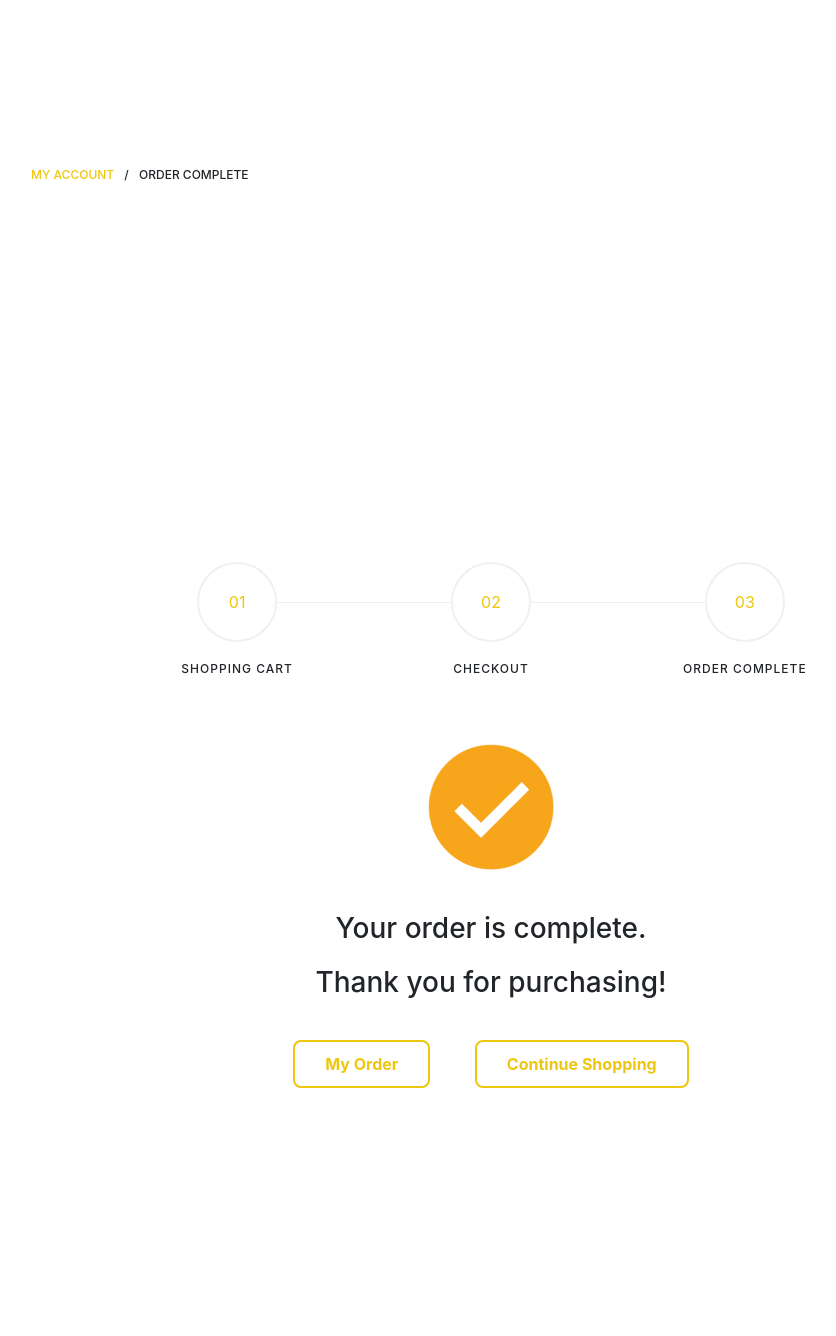
After one commit to stetanjung/ebusiness, a PHP site: page /order-complete.php in a window 1280 px wide. The commit adds this page. Shown: the whole page, without its empty margins (139-975 px from the left). Run offline with PHP 8.4, Linux system fonts and the light colour scheme.

Commit message:
add order-complete.php

```diff
--- /dev/null
+++ b/homehelper/order-complete.php
@@ -0,0 +1,100 @@
+<!DOCTYPE HTML>
+<html>
+	<head>
+	<title>Order Complete | HomeHelper</title>
+   <meta charset="utf-8">
+   <meta name="viewport" content="width=device-width, initial-scale=1, shrink-to-fit=no">
+
+	<!-- Animate.css -->
+	<link rel="stylesheet" href="styles/animate.css">
+	<!-- Bootstrap  -->
+	<link rel="stylesheet" href="styles/bootstrap.min.css">
+
+	<!-- Theme style  -->
+	<link rel="stylesheet" href="styles/styles.css">
+	<link rel="stylesheet" href="styles/account.css">
+	<link rel="stylesheet" href="styles/shoppingCart.css">
+	<style>
+	.btn-big {
+		padding: 20px 30px 20px 30px;
+		font-size: 18px;
+		float:right;
+	}
+	.btn-inverse{
+	margin:20px;
+	padding:10px 30px;
+	}
+	h3{
+	margin-bottom:20px;
+	}
+	</style>
+	</head>
+
+	<body>
+
+	<div class="colorlib-loader"></div>
+
+	<div id="page">
+		<?php
+		require('header.php')
+		?>
+
+		<div class="breadcrumbs">
+			<div class="container">
+				<div class="row">
+					<div class="col">
+						<p class="bread"><span><a href="index.html">My Account</a></span> / <span>Order Complete</span></p>
+					</div>
+				</div>
+			</div>
+		</div>
+
+
+		<div class="colorlib-product">
+			<div class="container">
+				<div class="row row-pb-lg">
+					<div class="col-sm-10 offset-md-1">
+						<div class="process-wrap">
+							<div class="process text-center active">
+								<p><span>01</span></p>
+								<h3>Shopping Cart</h3>
+							</div>
+							<div class="process text-center active">
+								<p><span>02</span></p>
+								<h3>Checkout</h3>
+							</div>
+							<div class="process text-center active">
+								<p><span>03</span></p>
+								<h3>Order Complete</h3>
+							</div>
+						</div>
+					</div>
+				</div>
+				<div class="row">
+					<div class="col-sm-10 offset-sm-1 text-center">
+						<img src="images/complete.png" alt="Order Complete" height="150" width="150" style="margin-top:-40px; margin-bottom:30px;">
+
+						<h3>Your order is complete.</h3>
+						<h3>Thank you for purchasing!</h3>
+
+						<p>
+							<a href="index.php"class="btn-inverse">My Order</a>
+							<a href="shop.html"class="btn-inverse"><i class="icon-shopping-cart"></i> Continue Shopping</a>
+						</p>
+					</div>
+				</div>
+			</div>
+		</div>
+
+		<?php
+		require('footer.php')
+		?>
+	</div>
+
+	<div class="gototop js-top">
+		<a href="#" class="js-gotop"><i class="ion-ios-arrow-up"></i></a>
+	</div>
+
+
+	</body>
+</html>
--- a/homehelper/shoppingCart.php
+++ b/homehelper/shoppingCart.php
@@ -51,7 +51,7 @@
 							</div>
 							<div class="process text-center">
 								<p><span>03</span></p>
-								<h3>Payment Process</h3>
+								<h3>Order Complete	</h3>
 							</div>
 						</div>
 					</div>
```
Also changed, not shown: homehelper/checkout.php (+5 -7 lines), homehelper/images/complete.png (added), homehelper/styles/styles.css (line endings or trailing spaces).
